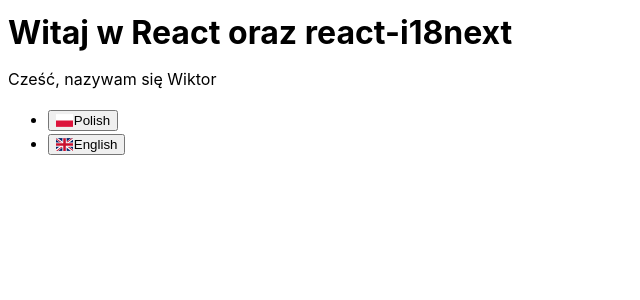
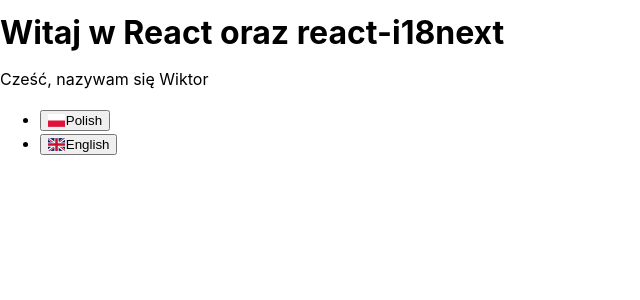
Before and after one commit to grupadotnet/Aqua-Sharp-Frontend, a React (Vite) app: page / in a window 1280 px wide. Shown: the top 300 px of the page, without its empty margins (0-640 px from the left). Built offline with nearby package versions, Linux system fonts and the light colour scheme.

Commit message:
removed unnecessary imports from App.tsx and removed margin from body

```diff
--- a/src/App.scss
+++ b/src/App.scss
@@ -0,0 +1,3 @@
+body {
+  margin: 0;
+}
--- a/src/App.tsx
+++ b/src/App.tsx
@@ -1,5 +1,3 @@
-import { useState } from 'react';
-import reactLogo from './assets/react.svg';
 import './App.scss';
 import { Route, Routes } from 'react-router-dom';
 import { Working } from './pages/working';
```
